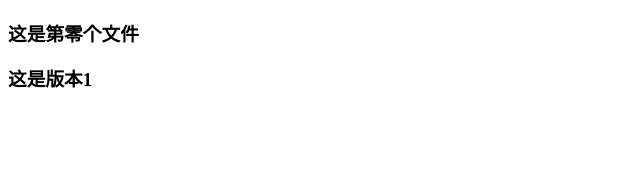
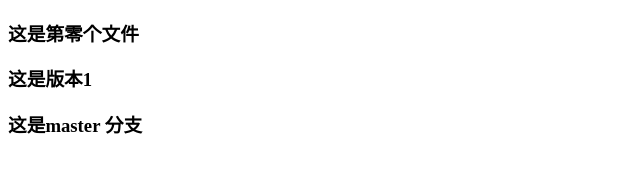
Before and after one commit to virgo-van/van, a plain HTML site: page index.html in a window 1280 px wide. Shown: the whole page, without its empty margins (0-640 px from the left). Drawn offline with Linux system fonts and the light colour scheme.

Commit message:
version master 1.0

```diff
--- a/index.html
+++ b/index.html
@@ -11,6 +11,7 @@
 <body>
     <h3>这是第零个文件</h3>
     <h3>这是版本1</h3>
+    <h3>这是master 分支</h3>
 </body>
 
 </html>
```
